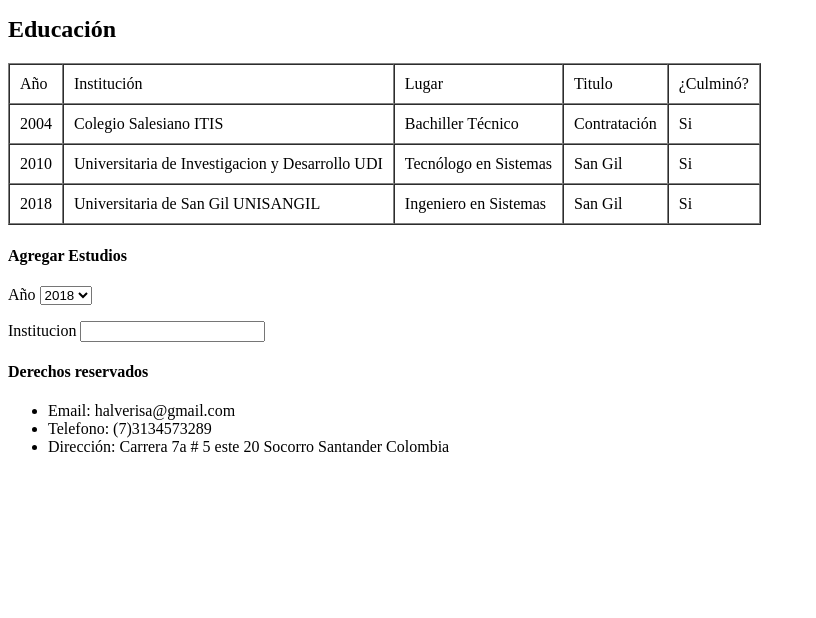
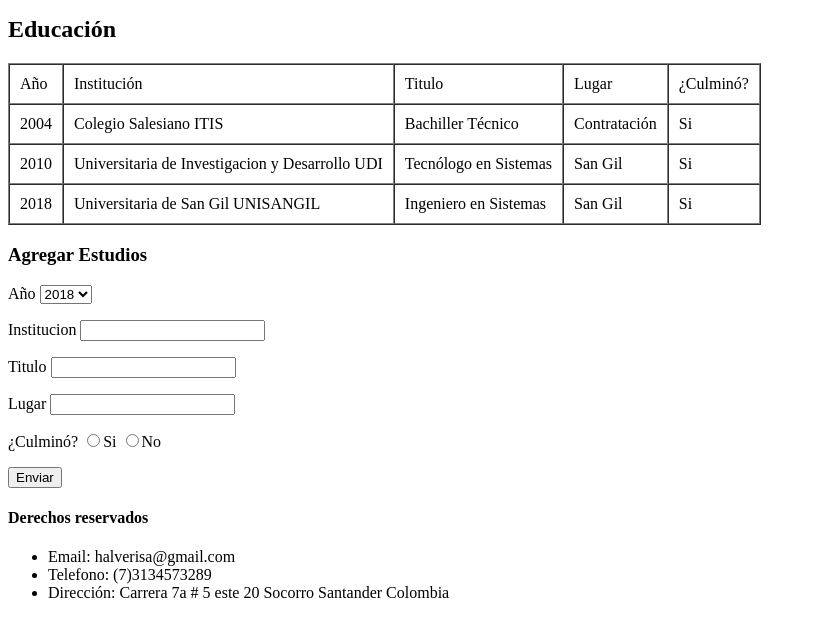
Before and after one commit to halverisa/evalfinal1, a plain HTML site: page educacion.html in a window 1280 px wide. Shown: the part 277-895 px from the top of the page, without its empty margins (0-816 px from the left). Before the commit the page ends 800 px from the top, so only its background shows below. Drawn offline with Linux system fonts and the light colour scheme.

Commit message:
ok educacion
terminada seccion educacion

```diff
--- a/educacion.html
+++ b/educacion.html
@@ -25,8 +25,8 @@
         <tr>
           <td>Año</td>
           <td>Institución</td>
+          <td>Titulo</td>
           <td>Lugar</td>
-          <td>Titulo</td>
           <td>¿Culminó?</td>
         </tr>
       </thead>
@@ -55,7 +55,7 @@
       </tbody>
     </table>
     <form class="" action="index.html" method="post">
-      <h4>Agregar Estudios</h4>
+      <h3>Agregar Estudios</h3>
       <p>
         <label for="">Año</label>
         <select name="año">
@@ -68,7 +68,23 @@
       </p>
       <p>
         <label for="">Institucion</label>
-        <input type="text" name="" value="">
+        <input type="text" name="institucion" value="">
+      </p>
+      <p>
+        <label for="">Titulo</label>
+        <input type="text" name="titulo" value="">
+      </p>
+      <p>
+        <label for="">Lugar</label>
+        <input type="text" name="lugar" value="">
+      </p>
+      <p>
+        <label for="">¿Culminó?</label>
+        <input type="radio" name="siculmino" value="">Si
+        <input type="radio" name="noculmino" value="">No <br>
+      </p>
+      <p>
+        <input type="submit" name="btnenviar" value="Enviar">
       </p>
     </form>
   </body>
```
